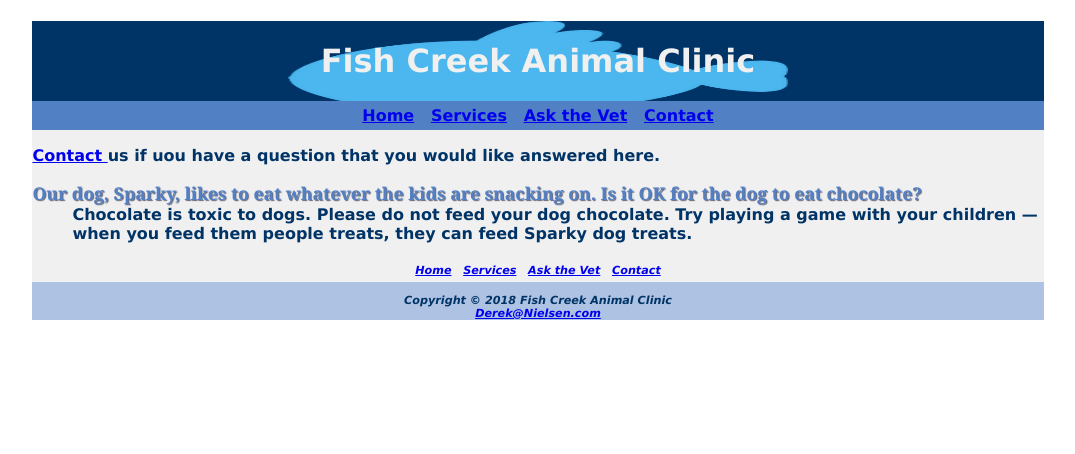
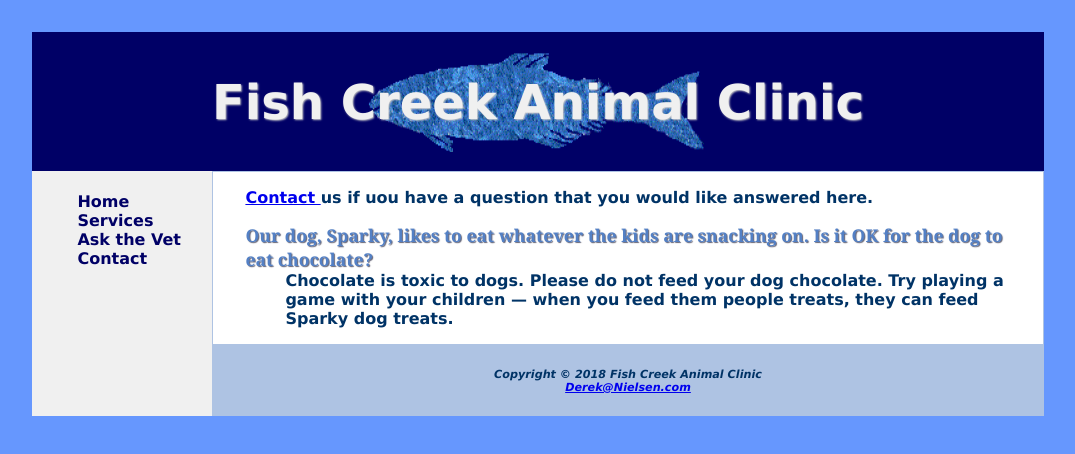
Before and after one commit to DerekNielsenCSWB110/CSWB-110-Assignments-Website, a plain HTML site: page fishCreek Ch 6/askvet.html in a window 1280 px wide. Shown: the whole page, without its empty margins (102-1177 px from the left). Drawn offline with Linux system fonts and the light colour scheme.

Commit message:
Update 3
Added the Chapter 6 files

```diff
--- a/fishCreek Ch 6/askvet.html
+++ b/fishCreek Ch 6/askvet.html
@@ -32,15 +32,17 @@
 
 <nav>
 
+    <ul>
 
-  <a href="index.html"><b>Home</b></a>
-  &nbsp;
-  <a href="services.html"><b>Services</b></a>
-  &nbsp;
-  <a href="askvet.html"><b>Ask the Vet</b></a>
-  &nbsp;
-  <a href="/Jobs/"><b>Contact</b></a>
+  <li><a href="index.html"><b>Home</b></a></li>
 
+  <li><a href="services.html"><b>Services</b></a></li>
+
+  <li><a href="askvet.html"><b>Ask the Vet</b></a></li>
+
+  <li><a href="/Jobs/"><b>Contact</b></a></li>
+
+    </ul
 
 </nav>
 
@@ -48,6 +50,7 @@
 </header>
 
 
+<main>
 
 
 <p> <a href="contact.html"> Contact </a> us if uou have a question that you would like answered here. </p>
@@ -68,26 +71,10 @@ can feed Sparky dog treats. </dd>
 </dl>
 
 
+</main>
 
 
 <footer>
-
-<nav>
-
-
-  <a href="index.html"><b>Home</b></a>
-  &nbsp;
-  <a href="services.html"><b>Services</b></a>
-  &nbsp;
-  <a href="askvet.html"><b>Ask the Vet</b></a>
-  &nbsp;
-  <a href="/Jobs/"><b>Contact</b></a>
-
-
-</nav>
-
-
-
 
 
 <link rel="stylesheet" href="fishcreek.css">
--- a/fishCreek Ch 6/fishcreek.css
+++ b/fishCreek Ch 6/fishcreek.css
@@ -1,61 +1,102 @@
 body {
-    background-color: #FFFFFF;
+    background-color: #5280C5;
+    background-image: url("gradientblue.jpg");
+    background-repeat: no-repeat;
+    background-size: cover;
     color: #003366;
     font-family: Verdana, Arial, sans-serif;
     font-weight: bold;
+
 }
 
 
 header {
-    background-color: #003366;
+    background-color: #000066;
+    background-image: url("bigfish.gif");
     color: #F0F0F0;
     text-align: center;
-    font family: Times New Roman;
-    background-image: url("fishcreeklogo.png");
-    background-position: top;
+    background-position: center;
     background-repeat: no-repeat;
     background-size: 500px 100px;
-
 
 }
 
 
 main {
-
     padding-left: 10px;
     padding-right: 10px;
-
+    margin-left: 180px;
+    padding-left: 2em;
+    padding-right: 2em;
+    background-color: white;
+    border: 1px solid #AEC3E3;
 
 }
-
 
 
 h1 {
     line-height: 250%;
     text indent: 1em;
     margin-bottom: 0;
+    font-size: 3em;
+    padding: 0.2em;
+    text-shadow: 1px 1px 2px #CCCCCC;
+
 }
 
 
 nav {
     text-align: center;
     font-weight: bold;
-    text-align: center;
-    background-color: #5280C5;
+    text-align: initial;
+    background-color: initial;
     padding: 5px;
-
+    float: left;
+    width:180px;
 
 }
 
 
-footer nav {
+nav ul {
 
-
-    background-color: #F0F0F0;
-
+    list-style-type: none;
 
 }
 
+
+nav a {
+
+    text-decoration: none;
+
+}
+
+
+nav a:link {
+
+    color: #000066;
+
+}
+
+
+nav a:visited {
+
+    color: #5280C5;
+
+}
+
+
+nav a:hover {
+
+    color: #3262A3;
+
+}
+
+
+header, nav, main, footer {
+
+    display: block;
+
+}
 
 
 dt {
@@ -72,7 +113,8 @@ footer {
     font-style: italic;
     text-align: center;
     background-color: #AEC3E3;
-
+    padding: 1em;
+    margin-left: 180px;
 
 }
 
@@ -80,6 +122,13 @@ footer {
 img {
 
     border: none;
+
+}
+
+
+* {
+
+    box-sizing: border-box;
 
 }
 
--- a/javajam Ch 6/javajam.css
+++ b/javajam Ch 6/javajam.css
@@ -22,18 +22,40 @@ header {
 
 main {
 
-    padding-left: 2em;
-    padding-right: 2em;
+    padding-left: 0;
+    padding-right: 0;
+    pading-top: 0;
     padding-bottom: 2em;
     display: block;
+    margin-left: 200px;
+    background-color: #FEF6C2;
+}
 
+
+main h2,
+main h3,
+main h4,
+main p,
+main div,
+main ul,
+main dl {
+
+    padding-left: 3em;
+    padding-right: 2em;
+}
+
+
+header, nav, main, footer {
+
+    display: block;
 }
 
 
 h1 {
 
     padding-top: 45px;
-    padding-left: 220px;
+    padding-left: 3em;
+    padding-right: 2em;
     font-size: 3em;
 
 
@@ -42,11 +64,13 @@ h1 {
 
 h4 {
 
+    text-transform: uppercase;
+    border-bottom: 1px solid black;
     background-color: #D2B48C;
     font-size: 1.2em;
     padding-left: 1.2em;
-    padding-bottom: .25em;
-
+    padding-bottom: 0;
+    clear: left;
 
 }
 
@@ -57,7 +81,16 @@ nav {
     font-weight: bold;
     font-size: 1.5em;
     padding-top: 10px;
+    float: left;
+    width: 200px;
 
+}
+
+
+nav ul {
+
+    list-style-type: none;
+    padding-left: 0;
 }
 
 
@@ -65,6 +98,24 @@ nav a {
 
     text-decoration: none;
 
+}
+
+
+nav a:link {
+
+    color: #FEF6C2;
+}
+
+
+nav a:visited {
+
+    color: #D2B48C;
+}
+
+
+nav a:hover {
+
+    color: #CC9933;
 }
 
 
@@ -97,7 +148,8 @@ img {
 #heroroad {
 
     background-image: url('heroroad.jpg');
-    background-size: 100%;
+    background-repeat: no-repeat;
+    background-size: cover;
     height: 250px;
 }
 
@@ -105,7 +157,8 @@ img {
 #heromugs {
 
     background-image: url('heromugs.jpg');
-    background-size: 100%;
+    background-repeat: no-repeat;
+    background-size: cover;
     height: 250px;
 }
 
@@ -113,7 +166,8 @@ img {
 #heroguitar {
 
     background-image: url('heroguitar.jpg');
-    background-size: 100%;
+    background-repeat: no-repeat;
+    background-size: cover;
     height: 250px;
 }
 
@@ -125,8 +179,17 @@ img {
     max-width: 1280px;
     margin-right: auto;
     margin-left: auto;
-    background-color: #FEF6C2;
+    background-color: #231814;
     box-shadow: 2px 2px;
+
+}
+
+
+.floatleft {
+
+    float: left;
+    padding-right: 2em;
+    padding-bottom: 2em;
 
 }
 
@@ -135,5 +198,6 @@ img {
 
     padding-left: 20%;
     padding-right: 20%;
+    overflow: auto;
 
 }
```
Also changed, not shown: fishCreek Ch 6/index.html (+9 -9 lines), fishCreek Ch 6/services.html (+14 -10 lines), javajam Ch 6/index.html (+18 -19 lines), javajam Ch 6/menu.html (+15 -9 lines), javajam Ch 6/music.html (+15 -8 lines), fishCreek Ch 6/bigfish.gif (added), fishCreek Ch 6/gradientblue.jpg (added).
